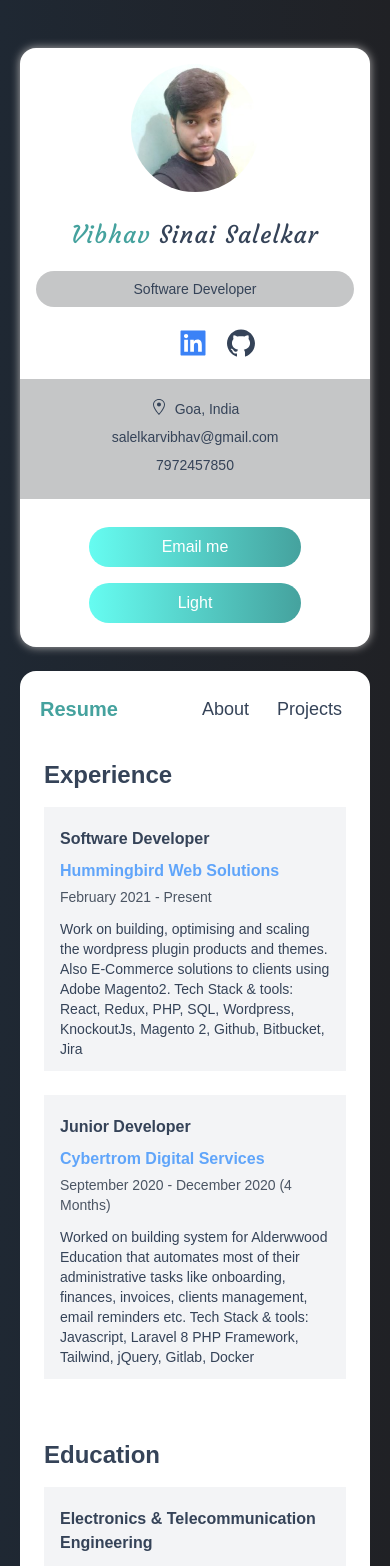
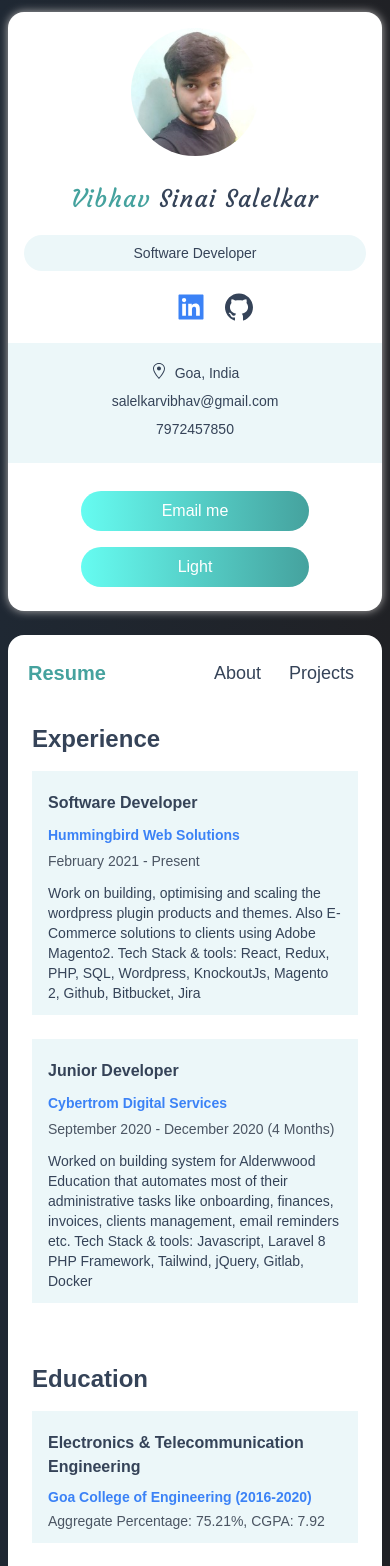
Before and after one commit to Vibhav-Salelkar/personal-portfolio, a Next.js app: page /resume in a window 390 px wide. Shown: the top 1566 px of the page. Built offline with nearby package versions, Linux system fonts and the light colour scheme.

Commit message:
style: responsiveness and light mode colors

```diff
--- a/components/ExperienceCard/EdExperienceCard.tsx
+++ b/components/ExperienceCard/EdExperienceCard.tsx
@@ -5,10 +5,10 @@ const ExperienceCard: FunctionComponent<{
   experience: IExperience;
 }> = ({ experience: { title, subtitle, score } }) => {
   return (
-    <div className="mb-6 bg-gray-100 dark:bg-dark-200">
+    <div className="mb-6 bg-vspanel dark:bg-dark-200">
       <div className="px-4 py-3">
         <h5 className="my-2 font-bold text-md">{title}</h5>
-        <p className="font-semibold text-blue-400 text-md ">{subtitle}</p>
+        <p className="text-sm font-semibold text-blue-500 ">{subtitle}</p>
         <p className="mt-1 text-sm text-gray-600 dark:text-gray-300">{score}</p>
       </div>
     </div>
--- a/components/ExperienceCard/WorkExperienceCard.tsx
+++ b/components/ExperienceCard/WorkExperienceCard.tsx
@@ -5,11 +5,11 @@ const WorkExperienceCard: FunctionComponent<{
   experience: IWorkExperience;
 }> = ({ experience: { title, subtitle, url, tenure, about } }) => {
   return (
-    <div className="mb-6 bg-gray-100 dark:bg-dark-200">
+    <div className="mb-6 bg-vspanel dark:bg-dark-200">
       <div className="px-4 py-3">
         <h5 className="my-2 font-bold text-md">{title}</h5>
         <a
-          className="font-semibold text-blue-400 text-md "
+          className="text-sm font-semibold text-blue-500 "
           href={url}
           target="_blank"
           rel="noreferrer"
--- a/components/ProjectCard/Modal/Modal.tsx
+++ b/components/ProjectCard/Modal/Modal.tsx
@@ -14,7 +14,7 @@ const Modal: FunctionComponent<{
 }> = ({ name, desc, img, source, github, tech, setShowDetail }) => {
   return (
     <div
-      className="absolute top-0 z-10 grid grid-cols-1 p-10 text-black bg-gray-100 border-2 border-gray-700 md:grid-cols-2 md:left-7 sm:left-4 md:top-40 gap-x-12 dark:text-white dark:bg-dark-100 left-2"
+      className="absolute top-0 z-10 grid grid-cols-1 p-10 text-black border-2 border-blue-100 dark:border-gray-700 bg-vspanel md:grid-cols-2 md:left-7 sm:left-4 md:top-28 gap-x-12 dark:text-white dark:bg-dark-100 left-2"
       style={{ width: "92%" }}
     >
       <div>
@@ -32,7 +32,7 @@ const Modal: FunctionComponent<{
             href={github}
             target="_blank"
             rel="noreferrer"
-            className="flex items-center px-2 py-1 space-x-2 text-xs bg-gray-200 border-2 rounded-lg md:px-4 md:py-2 md:text-lg sm:py-1 sm:text-sm sm:px-2 whitespace-nowrap dark:border-gray-700 dark:bg-dark-200"
+            className="flex items-center px-2 py-1 space-x-2 text-xs bg-gray-200 border-2 border-gray-400 rounded-lg md:px-4 md:py-2 md:text-lg sm:py-1 sm:text-sm sm:px-2 whitespace-nowrap dark:border-gray-700 dark:bg-dark-200"
           >
             <AiFillGithub /> <span>Source Code</span>
           </a>
@@ -40,7 +40,7 @@ const Modal: FunctionComponent<{
             href={source}
             target="_blank"
             rel="noreferrer"
-            className="flex items-center px-2 py-1 space-x-2 text-xs bg-gray-200 border-2 rounded-lg md:px-4 md:py-2 md:text-lg sm:py-1 sm:text-sm sm:px-2 whitespace-nowrap dark:border-gray-700 dark:bg-dark-200"
+            className="flex items-center px-2 py-1 space-x-2 text-xs bg-gray-200 border-2 border-gray-400 rounded-lg md:px-4 md:py-2 md:text-lg sm:py-1 sm:text-sm sm:px-2 whitespace-nowrap dark:border-gray-700 dark:bg-dark-200"
           >
             <AiFillProject /> <span>Live Demo</span>
           </a>
@@ -53,7 +53,7 @@ const Modal: FunctionComponent<{
           {tech.map((tech, index) => {
             return (
               <span
-                className="px-2 py-1 my-1 text-xs bg-gray-200 border-2 rounded-lg md:px-3 md:py-2 dark:bg-dark-200 rounded-small md:text-base dark:border-gray-700"
+                className="px-2 py-1 my-1 text-xs bg-gray-200 border-2 border-gray-400 rounded-lg md:px-3 md:py-2 dark:bg-dark-200 rounded-small md:text-base dark:border-gray-700"
                 key={index}
               >
                 {tech}
--- a/pages/_app.tsx
+++ b/pages/_app.tsx
@@ -6,7 +6,7 @@ import {ThemeProvider} from "next-themes";
 function MyApp({ Component, pageProps }) {
   return (
     <ThemeProvider attribute="class">
-      <div className="grid grid-cols-12 gap-6 px-5 my-12 sm:px-20 md:px-24 lg:px-22">
+      <div className="grid grid-cols-12 gap-6 px-2 my-3 md:my-10 sm:px-10 md:px-10 lg:px-2">
         <div className="col-span-12 p-4 text-center bg-white shadow-vs-light dark:shadow-vs-dark dark:bg-dark-500 lg:col-span-3 rounded-2xl">
           <Sidebar/>
         </div>
--- a/pages/index.tsx
+++ b/pages/index.tsx
@@ -18,7 +18,7 @@ const index = () => {
         {aboutMe}
       </h5>
       <div
-        className="flex-grow p-4 mt-6 bg-vspanel dark:bg-dark-100"
+        className="flex-grow p-4 mt-6 bg-gray-100 dark:bg-dark-100"
         style={{ marginLeft: "-1.5rem", marginRight: "-1.5rem" }}
       >
         <h6 className="mt-4 mb-6 text-xl font-bold tracking-wide">
@@ -29,7 +29,7 @@ const index = () => {
             return (
               <div
                 key={index}
-                className="bg-gray-200 rounded-lg dark:bg-dark-200 lg:col-span-1"
+                className="rounded-lg bg-vspanel dark:bg-dark-200 lg:col-span-1"
               >
                 <SkillCard skill={skill} />
               </div>
--- a/pages/projects.tsx
+++ b/pages/projects.tsx
@@ -35,7 +35,7 @@ export default function Projects() {
       <div className="grid grid-cols-12 gap-4 my-3 ">
         {projects.map((project) => {
           return (
-            <div key={project.id} className="col-span-12 p-2 bg-gray-200 sm:col-span-6 lg:col-span-4 dark:bg-dark-200">
+            <div key={project.id} className="col-span-12 p-2 bg-vspanel sm:col-span-6 lg:col-span-4 dark:bg-dark-200">
               <ProjectCard
                 project={project}
                 key={project.name}
--- a/tailwind.config.js
+++ b/tailwind.config.js
@@ -27,7 +27,7 @@ module.exports = {
           DEFAULT: '#0b0c10',
         },
         vspanel: {
-          DEFAULT: '#c5c6c7',
+          DEFAULT: 'rgba(236,247,249,1)',
         },
         dark: {
           DEFAULT: "#010101",
```
